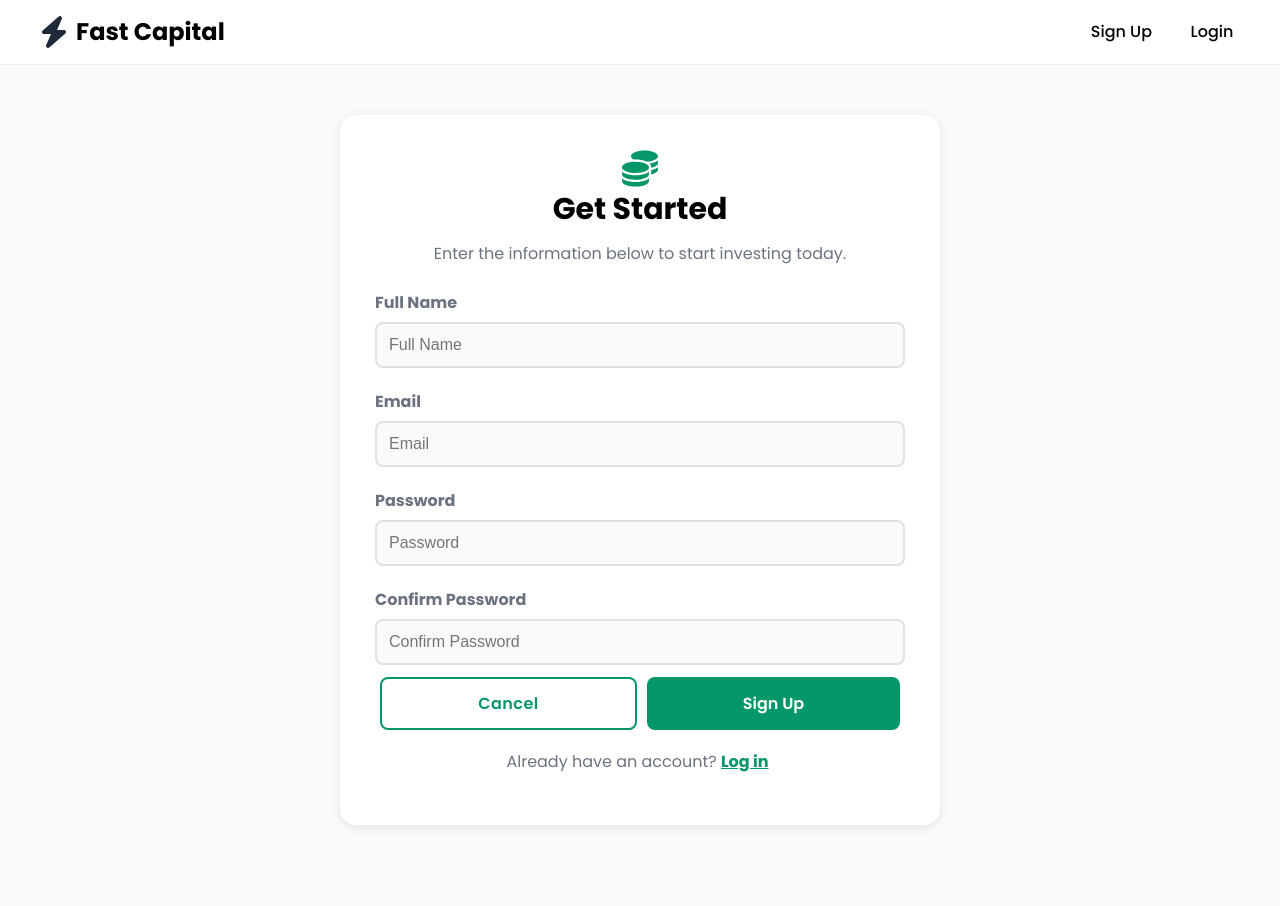
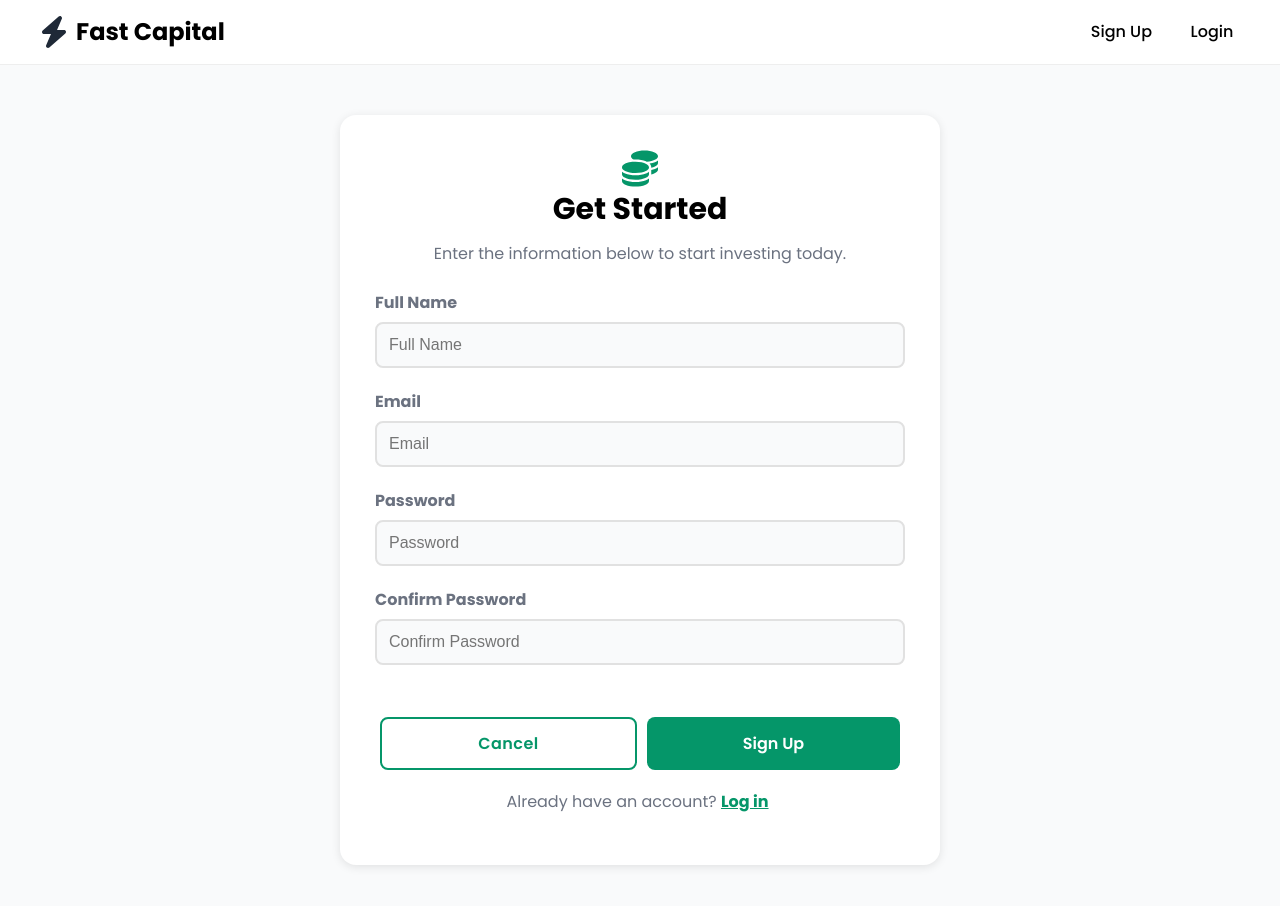
Before and after one commit to jlai9001/FastCapital, a React (Vite) app in the folder client/: page /signup in a window 1280 px wide. Shown: the top 906 px of the page. Built offline with nearby package versions, Linux system fonts and the light colour scheme; no server answers.

Commit message:
micro polish

```diff
--- a/client/src/pages/add-business.css
+++ b/client/src/pages/add-business.css
@@ -24,7 +24,7 @@ input[name="address2"] {
   width: 100%;
   /* match input spacing above, but control spacing below */
   margin-top: 12px;
-  margin-bottom: 14px;
+  margin-bottom: 18px;
 }
 
 .file-input {
--- a/client/src/pages/signup.css
+++ b/client/src/pages/signup.css
@@ -69,6 +69,7 @@ input {
 .button-group {
     display: flex;
     justify-content: space-between;
+    margin-top: 40px;
 }
 
 .button-group button {
```
